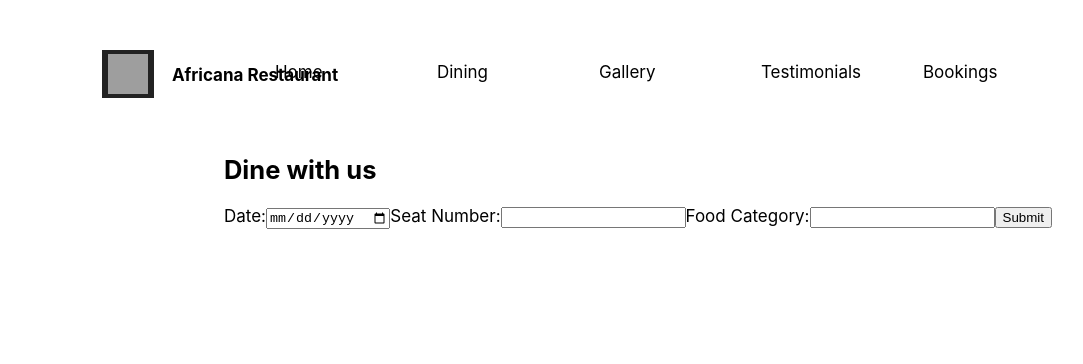
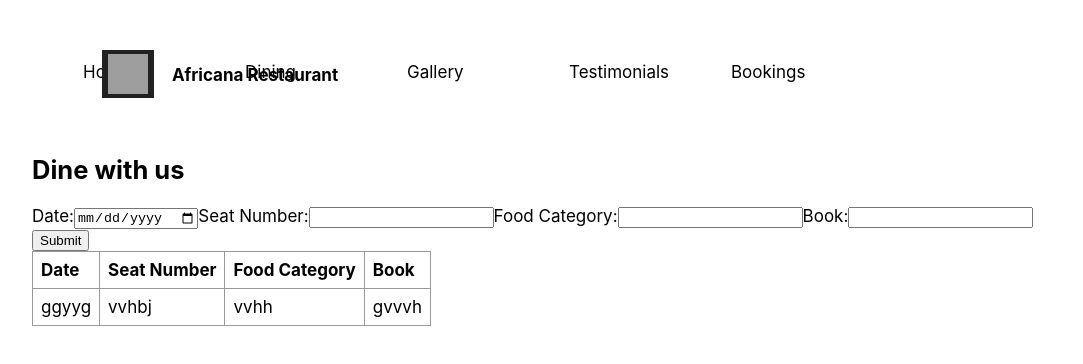
Before and after one commit to Monica-Macharia/Phase-2-Project, a React (Create React App) app: page /Bookings in a window 1280 px wide. Shown: the top 364 px of the page, without its empty margins (98-1181 px from the left). Built offline with nearby package versions, Linux system fonts and the light colour scheme; grey boxes are pictures that could not be loaded.

Commit message:
created a table to store  get and post requests from a local db.json

```diff
--- a/src/Form.js
+++ b/src/Form.js
@@ -2,7 +2,7 @@ import React from "react";
 
 function Form(){
  return(
-     <>
+     <div>
      <div>
      <h1>Dine with us</h1>
      </div>
@@ -20,10 +20,30 @@ function Form(){
              <input type="text" name= "food"/>
          </label>
          <label>
+             Book:
+             <input type="text" name= "text"/>
+         </label>
+         <label>
              <input type="submit" name="Submit" />
          </label>
          </form>
-     </>
+     <div className = "entry">
+         <table>
+             <tr>
+                 <th>Date</th>
+                 <th>Seat Number</th>
+                 <th>Food Category</th>
+                 <th>Book</th>
+             </tr>
+             <tr>
+                 <td>ggyyg</td>
+                 <td>vvhbj</td>
+                 <td>vvhh</td>
+                 <td>gvvvh</td>
+             </tr>
+         </table>
+     </div>
+     </div>
  )
 }
 
--- a/src/index.css
+++ b/src/index.css
@@ -127,3 +127,20 @@ div.hard{
   margin: 70px;
   width: 800px;
 }
+/* .entry {
+  width: 100%;
+  height: 100vh;
+  display: flex;
+  justify-content: center;
+  align-items: center;
+} */
+
+table {
+  border-collapse: collapse;
+}
+
+td, th {
+  border: 1px solid #999;
+  padding: 0.5rem;
+  text-align: left;
+}
```
